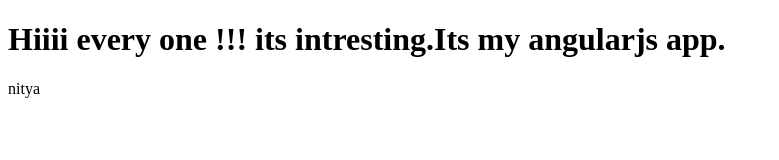
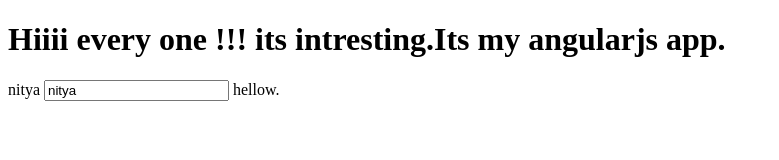
Before and after one commit to nityanandareddy/course-era, a plain HTML site: page index.html in a window 1280 px wide. Shown: the whole page, without its empty margins (0-779 px from the left). Drawn offline with Linux system fonts and the light colour scheme.

Commit message:
next version of webfile for angular1.

```diff
--- a/app.js
+++ b/app.js
@@ -5,5 +5,9 @@
   controller("myFisrtController",function($scope)
   {
     $scope.name= "nitya";
+    $scope.sayHello = function()
+    {
+      return "hellow.";
+    }
   });
 })()
--- a/index.html
+++ b/index.html
@@ -10,6 +10,8 @@
     <h1>Hiiii every one !!! its intresting.Its my angularjs app.</h1>
     <div ng-controller="myFisrtController">
       {{name}}
+      <input type="text" ng-model="name"></input>
+      {{sayHello()}}
     </div>
   </body>
 </html>
```
